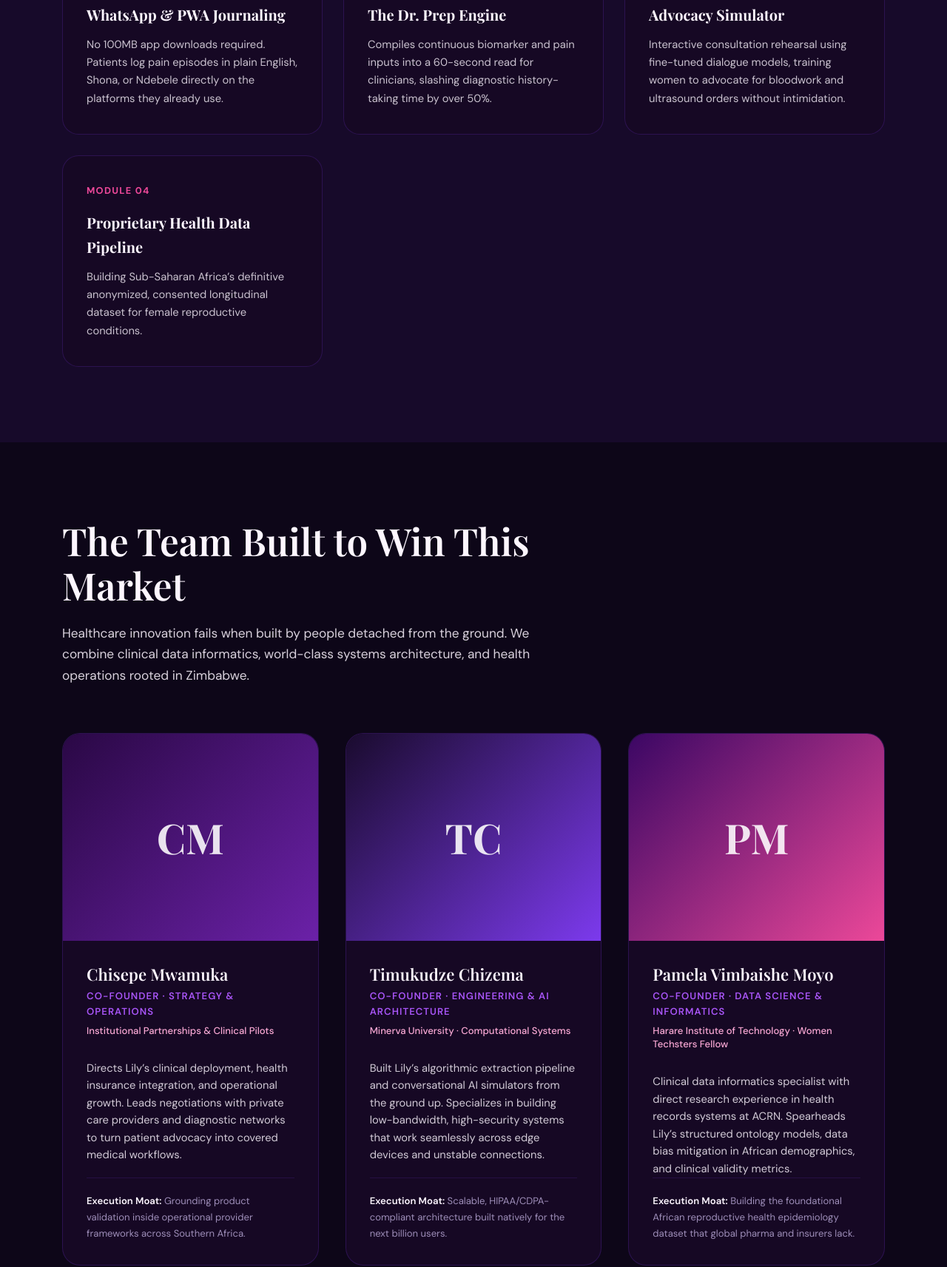
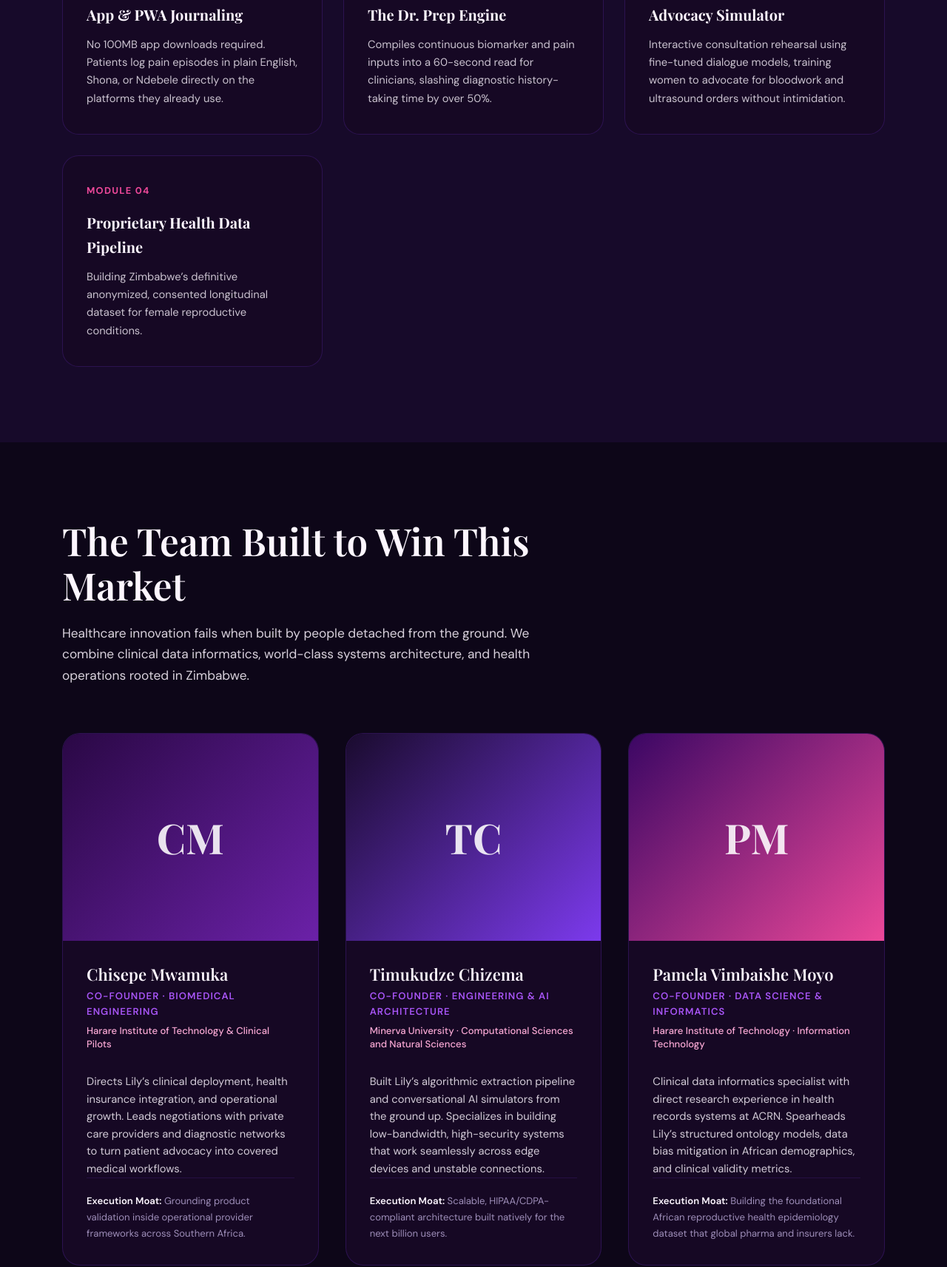
Before and after one commit to pamelavimbaishe/lily, a plain HTML site: page index.html in a window 1280 px wide. Shown: the part 3195-4908 px from the top of the page at 74% size. Drawn offline with nearby package versions, Linux system fonts and the light colour scheme; a web font is replaced by a local one.

Commit message:
Update founder roles and descriptions in index.html

```diff
--- a/index.html
+++ b/index.html
@@ -484,7 +484,7 @@
     <div class="product-grid">
       <div class="feature-card reveal">
         <div class="feature-num">MODULE 01</div>
-        <h4>WhatsApp & PWA Journaling</h4>
+        <h4>App & PWA Journaling</h4>
         <p>No 100MB app downloads required. Patients log pain episodes in plain English, Shona, or Ndebele directly on the platforms they already use.</p>
       </div>
       <div class="feature-card reveal">
@@ -500,7 +500,7 @@
       <div class="feature-card reveal">
         <div class="feature-num">MODULE 04</div>
         <h4>Proprietary Health Data Pipeline</h4>
-        <p>Building Sub-Saharan Africa’s definitive anonymized, consented longitudinal dataset for female reproductive conditions.</p>
+        <p>Building Zimbabwe’s definitive anonymized, consented longitudinal dataset for female reproductive conditions.</p>
       </div>
     </div>
   </div>
@@ -537,8 +537,8 @@
         <div class="founder-body">
           <div class="founder-meta">
             <h3 class="founder-name">Chisepe Mwamuka</h3>
-            <div class="founder-role">Co-Founder &middot; Strategy & Operations</div>
-            <span class="founder-credentials">Institutional Partnerships &amp; Clinical Pilots</span>
+            <div class="founder-role">Co-Founder &middot; Biomedical Engineering</div>
+            <span class="founder-credentials">Harare Institute of Technology &amp; Clinical Pilots</span>
           </div>
           <p class="founder-bio">
             Directs Lily’s clinical deployment, health insurance integration, and operational growth. Leads negotiations with private care providers and diagnostic networks to turn patient advocacy into covered medical workflows.
@@ -568,7 +568,7 @@
           <div class="founder-meta">
             <h3 class="founder-name">Timukudze Chizema</h3>
             <div class="founder-role">Co-Founder &middot; Engineering & AI Architecture</div>
-            <span class="founder-credentials">Minerva University &middot; Computational Systems</span>
+            <span class="founder-credentials">Minerva University &middot; Computational Sciences and Natural Sciences </span>
           </div>
           <p class="founder-bio">
             Built Lily’s algorithmic extraction pipeline and conversational AI simulators from the ground up. Specializes in building low-bandwidth, high-security systems that work seamlessly across edge devices and unstable connections.
@@ -598,7 +598,7 @@
           <div class="founder-meta">
             <h3 class="founder-name">Pamela Vimbaishe Moyo</h3>
             <div class="founder-role">Co-Founder &middot; Data Science & Informatics</div>
-            <span class="founder-credentials">Harare Institute of Technology &middot; Women Techsters Fellow</span>
+            <span class="founder-credentials">Harare Institute of Technology &middot; Information Technology</span>
           </div>
           <p class="founder-bio">
             Clinical data informatics specialist with direct research experience in health records systems at ACRN. Spearheads Lily’s structured ontology models, data bias mitigation in African demographics, and clinical validity metrics.
```
